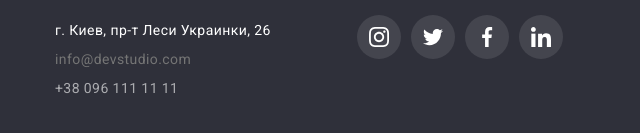
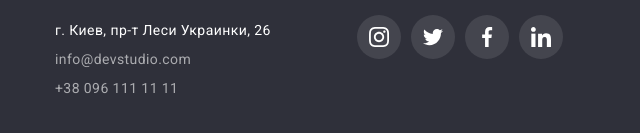
Before and after one commit to xWinst/goit-markup-hw-04, a plain HTML site: page index.html in a window 1280 px wide. Shown: the part 2769-2902 px from the top of the page, 0-640 px from the left. Drawn offline with nearby package versions, Linux system fonts and the light colour scheme.

Commit message:
исправления мелких недочетов

```diff
--- a/index.html
+++ b/index.html
@@ -368,6 +368,7 @@
                     </ul>
                 </div>
             </section>
+
         </main>
         <!-- footer -->
         <footer class="footer">
@@ -380,7 +381,7 @@
                                 <a class="address-link" href="">г. Киев, пр-т Леси Украинки, 26</a>
                             </li>
                             <li>
-                                <a class="contact-link" href="mailto:info@devstudio.com"></a>
+                                <a class="contact-link" href="mailto:info@devstudio.com">
                                     info@devstudio.com
                                 </a>
                             </li>
```
